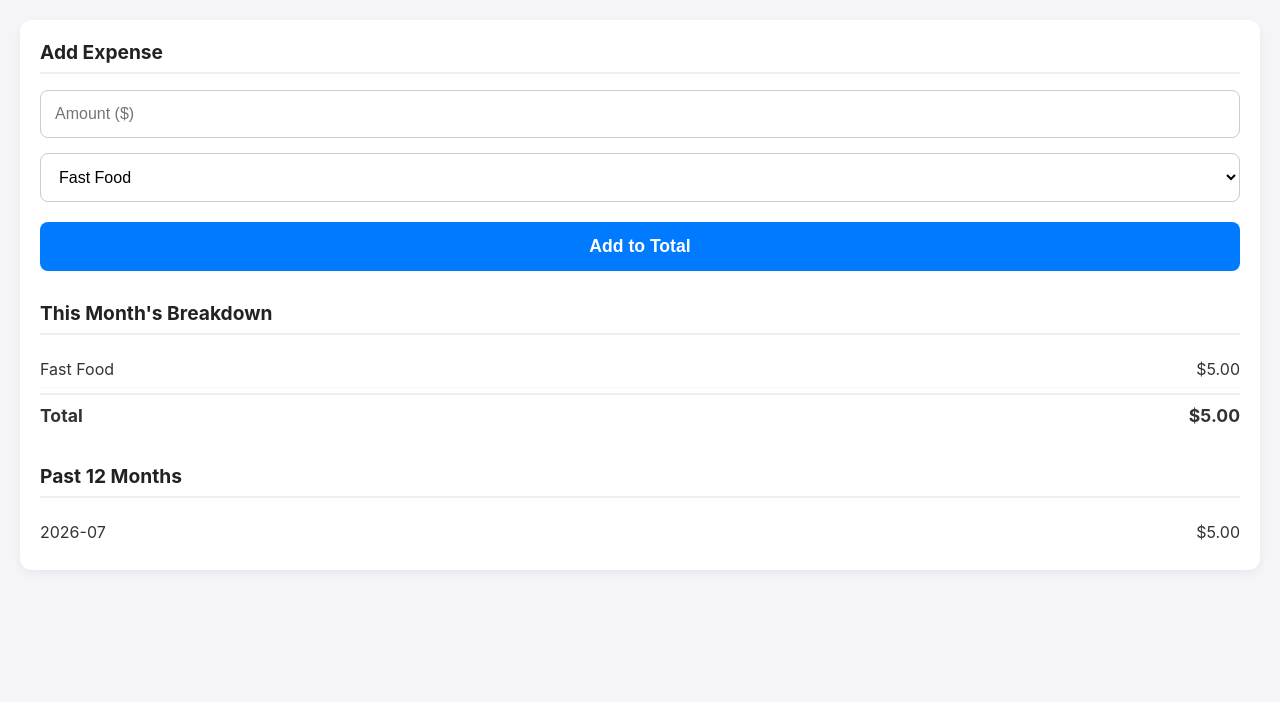
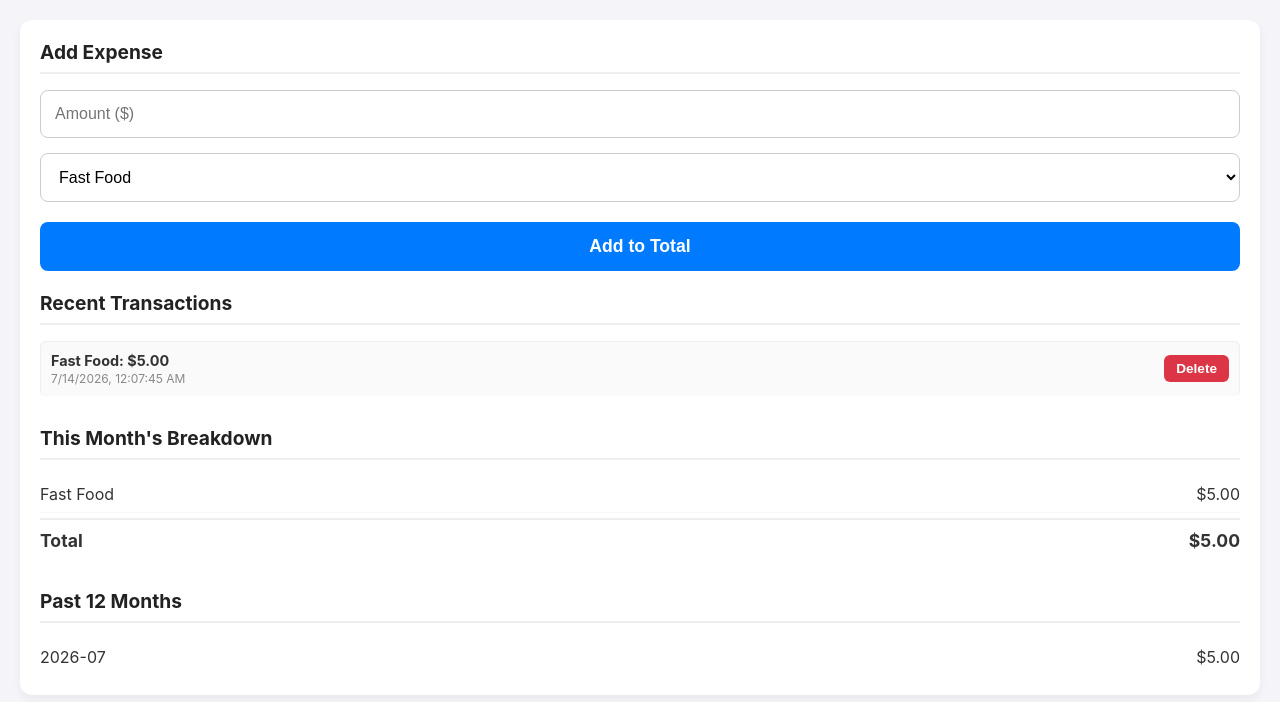
Before and after one commit to YawningMoment/Expense-tracker, a plain HTML site: page index.html in a window 1280 px wide. Both pictures are taken after typing "5" into the empty fields and a click on the button "Add to Total". Drawn offline with Linux system fonts and the light colour scheme.

Commit message:
Update index.html

```diff
--- a/index.html
+++ b/index.html
@@ -41,26 +41,58 @@
             outline: none;
             border-color: #007bff;
         }
-        button {
+        button.add-btn {
             background-color: #007bff;
             color: white;
             border: none;
             font-weight: 600;
             font-size: 1.1rem;
             margin-top: 5px;
-            margin-bottom: 30px;
+            margin-bottom: 20px;
         }
-        button:active {
+        button.add-btn:active {
             background-color: #0056b3;
+        }
+        button.delete-btn {
+            background-color: #dc3545;
+            color: white;
+            border: none;
+            padding: 6px 12px;
+            border-radius: 6px;
+            font-size: 0.85rem;
+            width: auto;
+            margin: 0;
+            font-weight: bold;
+        }
+        button.delete-btn:active {
+            background-color: #a71d2a;
         }
         .row {
             display: flex;
             justify-content: space-between;
+            align-items: center;
             padding: 8px 0;
             border-bottom: 1px solid #f9f9f9;
         }
         .row:last-child {
             border-bottom: none;
+        }
+        .log-row {
+            font-size: 0.9rem;
+            background: #fafafa;
+            padding: 10px;
+            border-radius: 6px;
+            margin-bottom: 8px;
+            border: 1px solid #eee;
+        }
+        .log-details {
+            display: flex;
+            flex-direction: column;
+        }
+        .log-date {
+            font-size: 0.75rem;
+            color: #888;
+            margin-top: 2px;
         }
         .total-row {
             font-weight: bold;
@@ -73,6 +105,10 @@
             color: #888;
             font-style: italic;
             font-size: 0.9rem;
+            margin-bottom: 15px;
+        }
+        .section-spacer {
+            margin-top: 30px;
         }
     </style>
 </head>
@@ -87,31 +123,46 @@
             <option value="Entertainment">Entertainment</option>
             <option value="Misc">Misc</option>
         </select>
-        <button onclick="addExpense()">Add to Total</button>
+        <button class="add-btn" onclick="addExpense()">Add to Total</button>
 
-        <h2>This Month's Breakdown</h2>
+        <h2>Recent Transactions</h2>
+        <div id="recent-logs">
+            </div>
+
+        <h2 class="section-spacer">This Month's Breakdown</h2>
         <div id="monthly-summary">
             </div>
 
-        <h2 style="margin-top: 30px;">Past 12 Months</h2>
+        <h2 class="section-spacer">Past 12 Months</h2>
         <div id="yearly-summary">
             </div>
     </div>
 
     <script>
         const STORAGE_KEY = 'mobile_expense_data';
+        const HISTORY_KEY = 'mobile_expense_history';
 
-        // Retrieve data from local storage
+        // Retrieve monthly aggregate data
         function loadData() {
             return JSON.parse(localStorage.getItem(STORAGE_KEY)) || {};
         }
 
-        // Save data to local storage
+        // Save monthly aggregate data
         function saveData(data) {
             localStorage.setItem(STORAGE_KEY, JSON.stringify(data));
         }
 
-        // Get the current month in YYYY-MM format
+        // Retrieve transaction history
+        function loadHistory() {
+            return JSON.parse(localStorage.getItem(HISTORY_KEY)) || [];
+        }
+
+        // Save transaction history
+        function saveHistory(history) {
+            localStorage.setItem(HISTORY_KEY, JSON.stringify(history));
+        }
+
+        // Get current month in YYYY-MM format
         function getCurrentMonthKey() {
             const now = new Date();
             return `${now.getFullYear()}-${String(now.getMonth() + 1).padStart(2, '0')}`;
@@ -119,17 +170,17 @@
 
         // Enforce the 12-month rolling limit
         function enforce12MonthLimit(data) {
-            const months = Object.keys(data).sort(); // Sorts chronologically
+            const months = Object.keys(data).sort();
             if (months.length > 12) {
                 const excess = months.length - 12;
                 for (let i = 0; i < excess; i++) {
-                    delete data[months[i]]; // Delete the oldest month(s)
+                    delete data[months[i]];
                 }
             }
             return data;
         }
 
-        // Handle the button click
+        // Add a new expense
         function addExpense() {
             const amountInput = document.getElementById('amount');
             const categoryInput = document.getElementById('category');
@@ -143,35 +194,98 @@
             }
 
             let data = loadData();
+            let history = loadHistory();
             let monthKey = getCurrentMonthKey();
 
-            // Initialize month and category if they don't exist yet
+            // 1. Save to Monthly Aggregates
             if (!data[monthKey]) data[monthKey] = {};
             if (!data[monthKey][category]) data[monthKey][category] = 0;
-
-            // Add the new amount
             data[monthKey][category] += amount;
 
-            // Clean up old data and save
             data = enforce12MonthLimit(data);
             saveData(data);
+
+            // 2. Save to Transaction History (with unique ID)
+            const newLog = {
+                id: Date.now(),
+                month: monthKey,
+                category: category,
+                amount: amount,
+                dateStr: new Date().toLocaleString()
+            };
+
+            history.unshift(newLog); // Add to beginning of array
+            if (history.length > 20) history.pop(); // Only keep the last 20 logs to save space
+            saveHistory(history);
 
             // Reset input and refresh UI
             amountInput.value = '';
             updateUI();
         }
 
-        // Render the data to the screen
+        // Delete a specific expense
+        function deleteExpense(id) {
+            let history = loadHistory();
+            let data = loadData();
+
+            // Find the item to delete
+            const logIndex = history.findIndex(item => item.id === id);
+
+            if (logIndex > -1) {
+                const log = history[logIndex];
+
+                // 1. Subtract from monthly aggregate
+                if (data[log.month] && data[log.month][log.category]) {
+                    data[log.month][log.category] -= log.amount;
+
+                    // Clean up floating point math errors and empty categories
+                    if (data[log.month][log.category] <= 0.01) {
+                        delete data[log.month][log.category];
+                    }
+                }
+
+                // 2. Remove from history array
+                history.splice(logIndex, 1);
+
+                // Save updates
+                saveData(data);
+                saveHistory(history);
+                updateUI();
+            }
+        }
+
+        // Render the UI
         function updateUI() {
             const data = loadData();
+            const history = loadHistory();
             const currentMonthKey = getCurrentMonthKey();
+
+            // --- Render Recent Logs ---
+            const logsDiv = document.getElementById('recent-logs');
+            logsDiv.innerHTML = '';
+
+            if (history.length === 0) {
+                logsDiv.innerHTML = '<div class="empty-state">No recent transactions.</div>';
+            } else {
+                history.forEach(log => {
+                    logsDiv.innerHTML += `
+                        <div class="row log-row">
+                            <div class="log-details">
+                                <strong>${log.category}: $${log.amount.toFixed(2)}</strong>
+                                <span class="log-date">${log.dateStr}</span>
+                            </div>
+                            <button class="delete-btn" onclick="deleteExpense(${log.id})">Delete</button>
+                        </div>
+                    `;
+                });
+            }
 
             // --- Render Current Month ---
             const monthlyDiv = document.getElementById('monthly-summary');
             monthlyDiv.innerHTML = '';
             let currentMonthTotal = 0;
 
-            if (data[currentMonthKey]) {
+            if (data[currentMonthKey] && Object.keys(data[currentMonthKey]).length > 0) {
                 for (const [cat, amt] of Object.entries(data[currentMonthKey])) {
                     monthlyDiv.innerHTML += `<div class="row"><span>${cat}</span><span>$${amt.toFixed(2)}</span></div>`;
                     currentMonthTotal += amt;
@@ -185,7 +299,6 @@
             const yearlyDiv = document.getElementById('yearly-summary');
             yearlyDiv.innerHTML = '';
 
-            // Get all months, sort them backwards (newest first)
             const sortedMonths = Object.keys(data).sort().reverse();
 
             if (sortedMonths.length === 0) {
@@ -196,12 +309,14 @@
                     for (const amt of Object.values(data[month])) {
                         monthTotal += amt;
                     }
-                    yearlyDiv.innerHTML += `<div class="row"><span>${month}</span><span>$${monthTotal.toFixed(2)}</span></div>`;
+                    if (monthTotal > 0.01) { // Only show months with actual totals
+                        yearlyDiv.innerHTML += `<div class="row"><span>${month}</span><span>$${monthTotal.toFixed(2)}</span></div>`;
+                    }
                 });
             }
         }
 
-        // Initialize the UI on first load
+        // Initialize UI
         updateUI();
     </script>
 </body>
```
